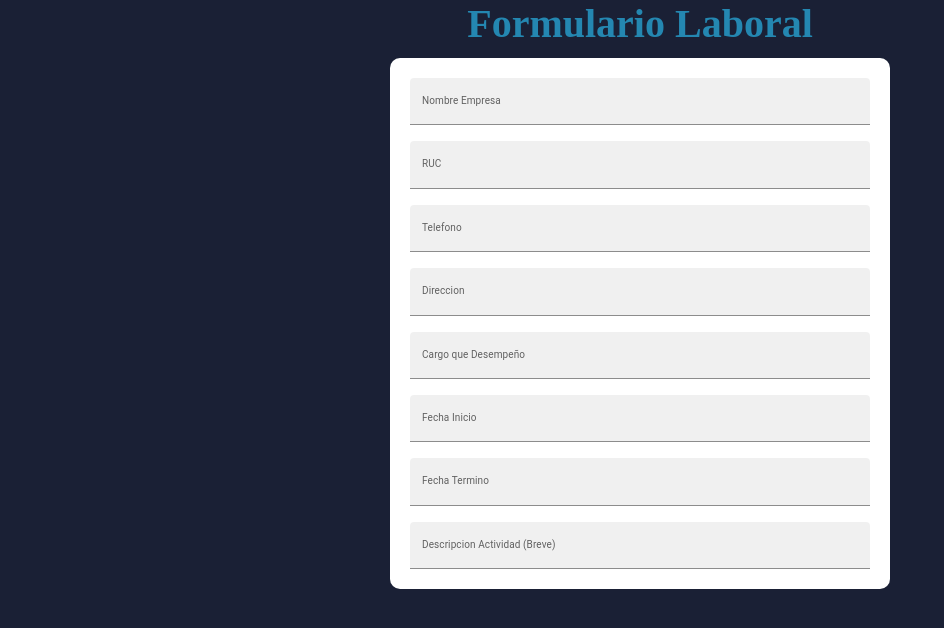
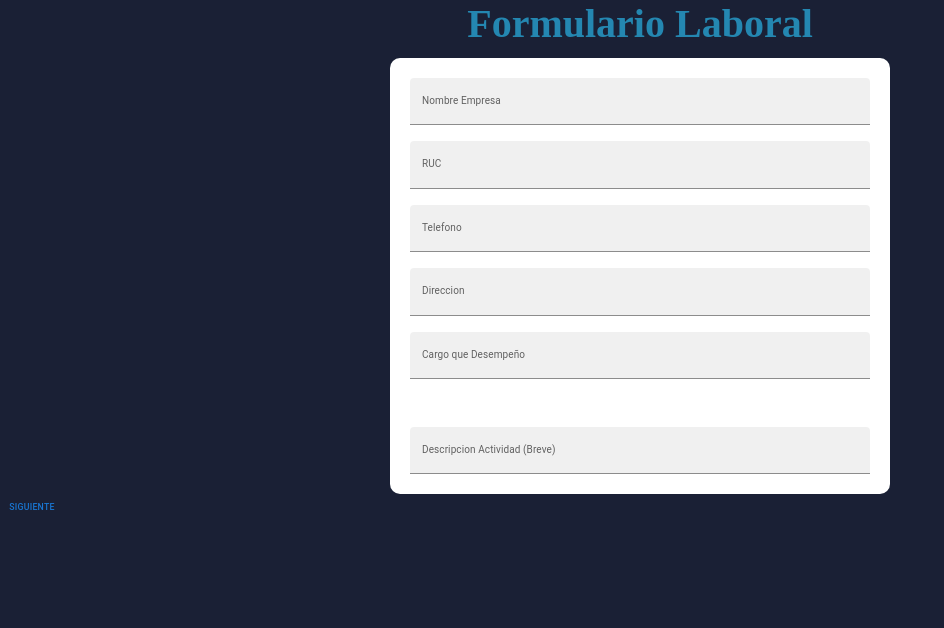
Before and after one commit to KarinaMendietta/smart_talent, a React (Create React App) app: page /form-laboral in a window 1280 px wide. Shown: the top 628 px of the page, without its empty margins (0-944 px from the left). Built offline with nearby package versions, Linux system fonts and the light colour scheme.

Commit message:
conexion-nuevaBase

```diff
--- a/package.json
+++ b/package.json
@@ -3,6 +3,7 @@
   "version": "0.1.0",
   "private": true,
   "dependencies": {
+    "@date-io/date-fns": "^2.13.1",
     "@emotion/react": "^11.8.2",
     "@emotion/styled": "^11.8.1",
     "@fortawesome/fontawesome-svg-core": "^6.1.0",
@@ -11,11 +12,13 @@
     "@fortawesome/free-solid-svg-icons": "^6.1.0",
     "@fortawesome/react-fontawesome": "^0.1.18",
     "@mui/icons-material": "^5.5.1",
+    "@mui/lab": "^5.0.0-alpha.75",
     "@mui/material": "^5.5.1",
     "@testing-library/jest-dom": "^5.16.2",
     "@testing-library/react": "^12.1.4",
     "@testing-library/user-event": "^13.5.0",
     "chart.js": "^3.7.1",
+    "date-fns": "^2.28.0",
     "firebase": "^9.6.10",
     "react": "^17.0.2",
     "react-chartjs-2": "^4.0.1",
--- a/src/pages/FormLaboral/index.js
+++ b/src/pages/FormLaboral/index.js
@@ -1,8 +1,20 @@
-import React from "react";
-import {Select, MenuItem, Stack, TextField, Box, FormControl, InputLabel, Input, FormHelperText, Container } from "@mui/material";
+import { React, useState } from "react";
+import { Outlet, Link } from "react-router-dom";
+import {Button, Select, MenuItem, Stack, TextField, Box, FormControl, InputLabel, Input, FormHelperText, Container } from "@mui/material";
 import { TextFieldsOutlined } from "@mui/icons-material";
+import DateAdapter from "@mui/lab/AdapterDateFns";
+import { LocalizationProvider, DatePicker } from "@mui/lab";
+
+
+
 
 const FormLaboral = () => {
+        const [Fecha, setFecha] = useState(null);
+
+        const handleChange = (event) => {
+            setFecha(event.target.value);
+        };
+
     return (
         <FormControl container sx={{display: 'flex', justifyContent:"center"}}>
         <h1>Formulario Laboral</h1>
@@ -52,18 +64,32 @@ const FormLaboral = () => {
                 type="text"
                 variant="filled"
             />
-            <TextField
-                name="fecha_inicio"
-                label="Fecha Inicio"
-                type="text"
-                variant="filled"
+            <Box  >
+          <LocalizationProvider dateAdapter={DateAdapter}>
+            <DatePicker
+              sx={{ color: "gray", position: "relative", top: "15px" }}
+              label="Fecha Inicio"
+              value={Fecha}
+              onChange={(newFecha) => {
+                setFecha(newFecha);
+              }}
+              renderInput={(params) => <TextField {...params} />}
             />
-            <TextField
-                name="fecha_termino"
-                label="Fecha Termino"
-                type="text"
-                variant="filled"
+          </LocalizationProvider>
+        </Box>
+            <Box  >
+          <LocalizationProvider dateAdapter={DateAdapter}>
+            <DatePicker
+              sx={{ color: "gray", position: "relative", top: "15px" }}
+              label="Fecha Termino"
+              value={Fecha}
+              onChange={(newFecha) => {
+                setFecha(newFecha);
+              }}
+              renderInput={(params) => <TextField {...params} />}
             />
+          </LocalizationProvider>
+        </Box>
             <TextField
                 name="breve_descripcion_actividad"
                 label="Descripcion Actividad (Breve)"
@@ -72,6 +98,7 @@ const FormLaboral = () => {
             />
 
             </Stack>
+            <TextButtons />
     </FormControl>
 
     )
@@ -79,4 +106,13 @@ const FormLaboral = () => {
 
 }
 
+export const TextButtons = () => {
+    return (
+      <Link to="/form-psicologico">
+        <Stack direction="row" spacing={2}>
+          <Button href="#text-buttons">Siguiente</Button>
+        </Stack>
+      </Link>
+    );
+  };
 export default FormLaboral;
--- a/src/pages/FormPsicologico/index.js
+++ b/src/pages/FormPsicologico/index.js
@@ -1,7 +1,7 @@
 import React from "react";
+import { Outlet, Link } from "react-router-dom";
 import { useState, useEffect } from "react";
-import { Container,Grid, Divider, Button } from "@mui/material";
-import "./index.css";
+import { Container,Grid, Divider, Button, Stack } from "@mui/material";
 import { getTests  } from "../../service/firestore";
 
 const FormPsicologico = () => {
@@ -22,27 +22,49 @@ const FormPsicologico = () => {
     <Container maxWidth="xl">
         <h1>Formulario Psicológico</h1>
         &nbsp;&nbsp;
-        <h2>TEST DISC</h2>
+        <h2>HABILIDADES SOCIALES</h2>
         <Divider />
         <Grid container spacing={3} mt={5}>
              {tests.length > 0 &&
                     tests.map((test) => (
-                    <Grid item md={12}>
-                        <div>
+                    <Grid item xs={12}>
+                        <div >
                             <p >{test.id_test} &nbsp;&nbsp;{test.pregunta}</p>
 
-                            <Button variant="contained" color="secundary">Siempre</Button>
+                        </div>
+                        <div>
+                        <ButtonRespuesta/>
                         </div>
                     </Grid>
 
-
                     ))}
-
         </Grid>
+        <TextButtons/>
     </Container>
-
 
     )
 }
 
+export const TextButtons = () => {
+    return (
+      <Link to="/fin-registro">
+        <Stack direction="row" spacing={2} mt={5}>
+          <Button variant="contained" size="large" href="#text-buttons">Siguiente</Button>
+        </Stack>
+      </Link>
+    );
+  };
+
+  export const ButtonRespuesta = () => {
+    return (
+        <Stack direction="row" spacing={2}  >
+          <Button variant="outlined" >Nunca</Button>
+          <Button variant="outlined" sx={{ fontWeight: 'bold', m: 1 }}>Rara vez</Button>
+          <Button variant="outlined" sx={{ fontWeight: 'bold', m: 1 }} >A veces</Button>
+          <Button variant="outlined" sx={{ fontWeight: 'bold', m: 1 }} >A menudo</Button>
+          <Button variant="outlined" sx={{ fontWeight: 'bold', m: 1 }} >Siempre</Button>
+        </Stack>
+    );
+  };
+
 export default FormPsicologico;
--- a/src/service/firestore.js
+++ b/src/service/firestore.js
@@ -10,14 +10,14 @@ import {
 } from "firebase/firestore/lite";
 
 const firebaseConfig = {
-    apiKey: "AIzaSyD-FFcits99L6UD2WX1btnZysfS51Db9xM",
-    authDomain: "bdsmarttalent.firebaseapp.com",
-    projectId: "bdsmarttalent",
-    storageBucket: "bdsmarttalent.appspot.com",
-    messagingSenderId: "780555723303",
-    appId: "1:780555723303:web:2324b380ed1d557d976402",
-    measurementId: "G-VWV1BRJRHX"
-  };
+  apiKey: "AIzaSyAtKjCX-cgfWOKpTjUxzbeLf48jHibYVGc",
+  authDomain: "prysmarttalent.firebaseapp.com",
+  projectId: "prysmarttalent",
+  storageBucket: "prysmarttalent.appspot.com",
+  messagingSenderId: "1036928853189",
+  appId: "1:1036928853189:web:3e64b1b0dbc0dc465f3cac",
+  measurementId: "G-06B162BMY2"
+};
 
   // Initialize Firebase
   const app = initializeApp(firebaseConfig);
@@ -34,6 +34,6 @@ const firebaseConfig = {
     const documentTests = await getDocs(collectionTests);
     // paso 3: Crear un arreglo que guarde los documentos que estamos obteniendo
     const tests = documentTests.docs.map((doc) => doc.data());
-    //console.log("mira",tests)
+    console.log("mira",tests)
     return tests;
   };
```
Also changed, not shown: 1 other file (tests, documents, lock files or other folders).
